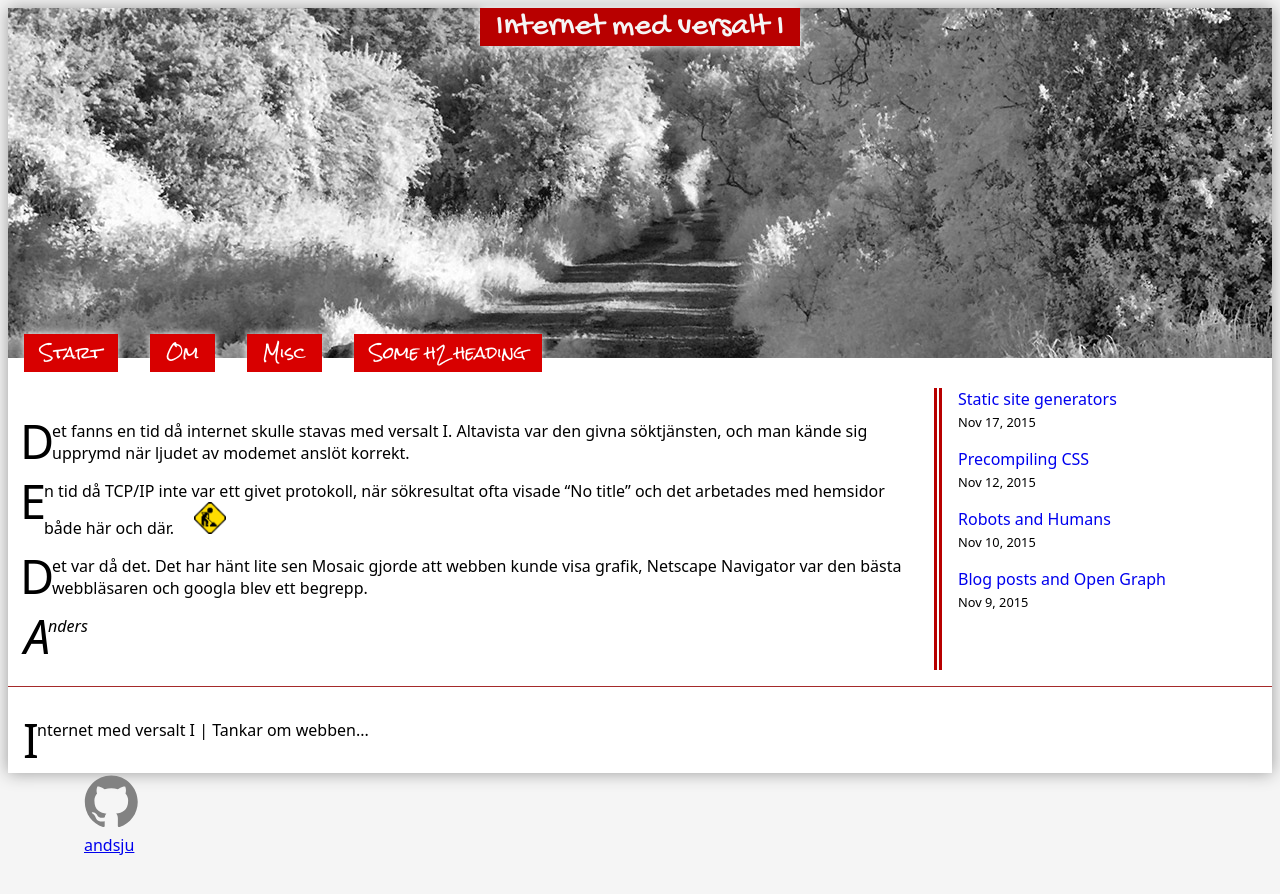
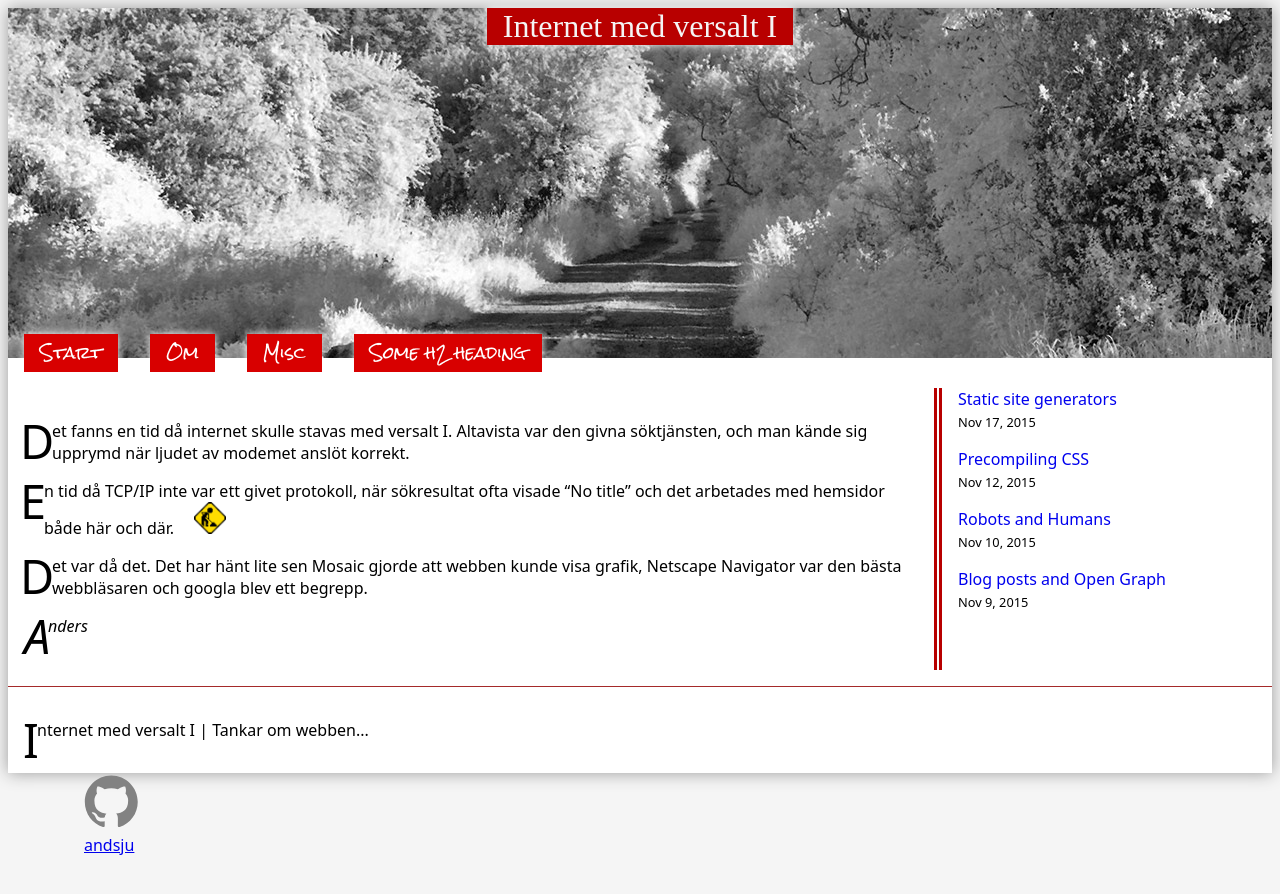
Before and after one commit to andsju/andsju, a Jekyll site: the page built from index.md, in a window 1280 px wide. Shown: the top 894 px of the page. Built offline with Jekyll 4.4.1, drawn with Linux system fonts in a browser that asks for light colours; some web fonts are replaced.

```diff
--- a/_includes/head.html
+++ b/_includes/head.html
@@ -19,5 +19,6 @@
     <link href='https://fonts.googleapis.com/css?family=Rock+Salt' rel='stylesheet' type='text/css'>
     <link rel="preconnect" href="https://fonts.googleapis.com">
 <link rel="preconnect" href="https://fonts.gstatic.com" crossorigin>
-<link href="https://fonts.googleapis.com/css2?family=Gochi+Hand&family=Merienda:wght@700&display=swap" rel="stylesheet">
+<link href="https://fonts.googleapis.com/css2?family=Gochi+Hand&family=Merienda:wght@700&family=Nanum+Brush+Script&display=swap" rel="stylesheet">
+
 </head>
--- a/css/style.css
+++ b/css/style.css
@@ -49,6 +49,7 @@
     font-family: 'Rock Salt', cursive;
     font-family: 'Merienda', cursive;
     font-family: 'Gochi Hand', cursive;
+    font-family: 'Nanum Brush Script', cursive;
     color: whitesmoke;
     text-decoration: none;
 }
```
